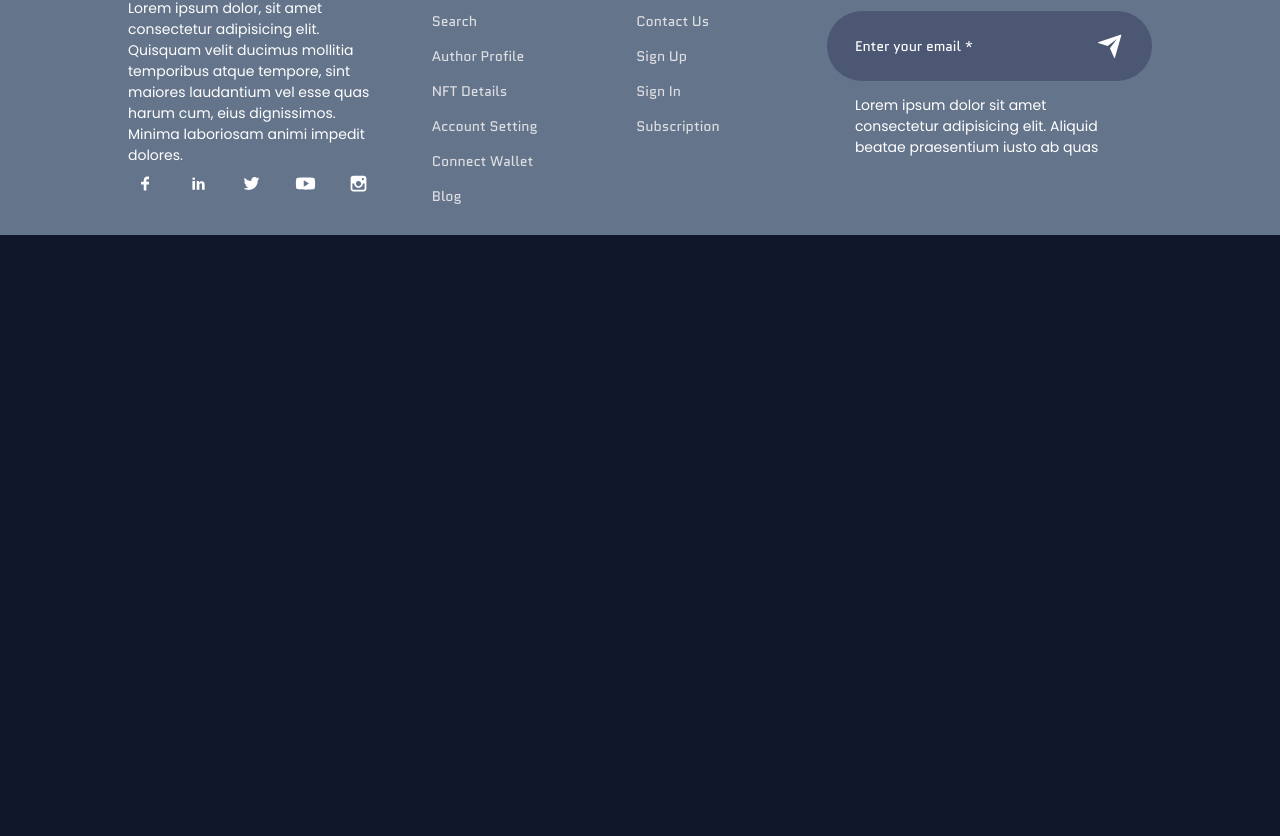
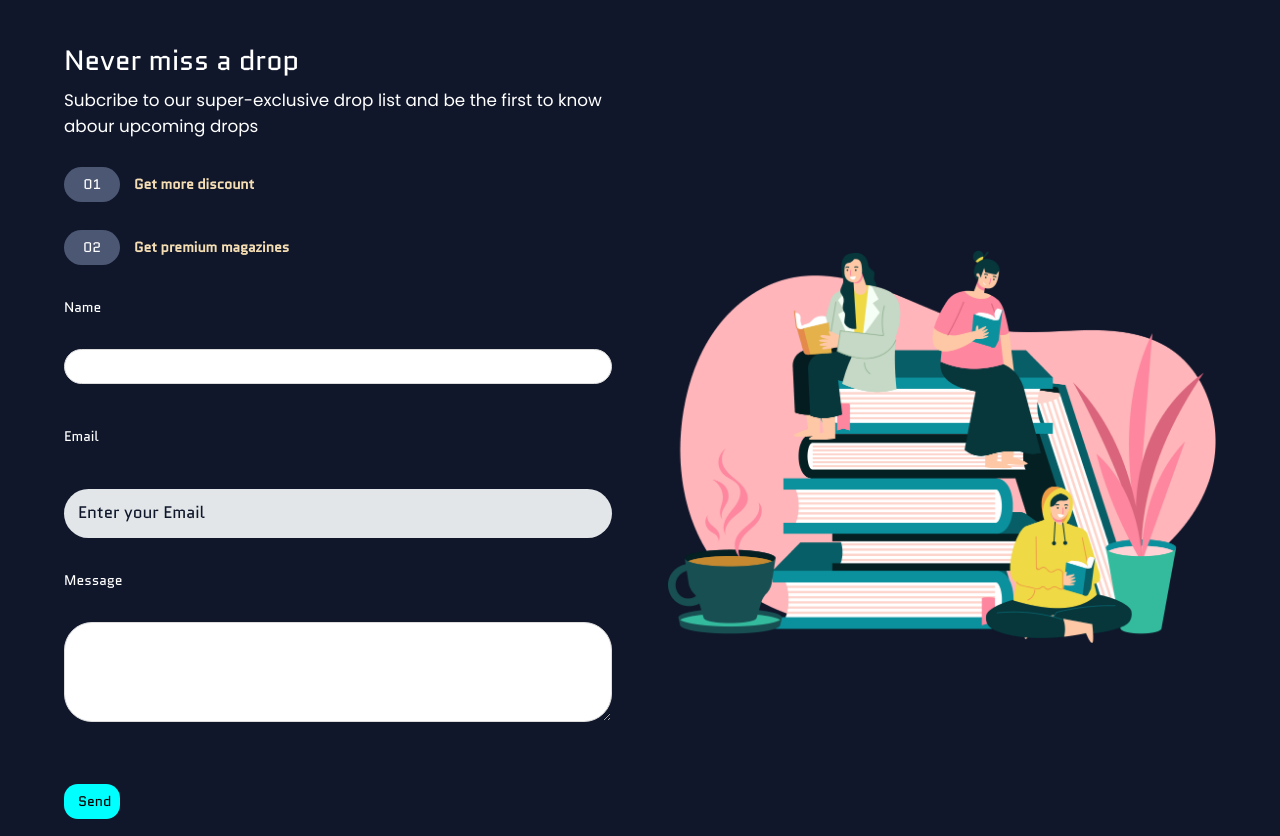
Before and after one commit to Benjcrpy/technar-marketplace-template-v2, a Next.js app: page / in a window 1280 px wide. Shown: the part 2224-3060 px from the top of the page. Before the commit the page ends 2459 px from the top, so only its background shows below. Built offline with nearby package versions, Linux system fonts and the light colour scheme.

Commit message:
Added Email

```diff
--- a/components/Componentsindex.js
+++ b/components/Componentsindex.js
@@ -4,8 +4,9 @@ import NavBar from "./NavBar/NavBar";
 import HeroSection from "./HeroSection/HeroSection";
 import Service from "./Service/Service";
 import BigNFTSlider from "./BigNFTSlider/BigNFTSlider";
+import Subscribe from "./Subscribe/Subscribe";
 
 
 
 
-export { Button, Footer, NavBar, HeroSection, Service, BigNFTSlider };
+export { Button, Footer, NavBar, HeroSection, Service, BigNFTSlider, Subscribe };
--- /dev/null
+++ b/components/Subscribe/Subscribe.jsx
@@ -0,0 +1,86 @@
+import React,  { useRef } from "react";
+import { RiSendPlaneFill } from "react-icons/ri";
+import Image from "next/image";
+import emailjs from '@emailjs/browser';
+
+//INTERNAL IMPORT
+import Style from "./Subscribe.module.css";
+import images from "../../img";
+
+const Subscribe = () => {
+
+    const form = useRef();
+
+    const sendEmail = (e) => {
+        e.preventDefault();
+
+        emailjs.sendForm('service_vil4k0x', 'template_r5w9mcn', form.current, 'GEWcPyl9zdyVuGTx5')
+          .then((result) => {
+              console.log(result.text);
+              console.log("Message Sent")
+          }, (error) => {
+              console.log(error.text);
+          });
+      };
+
+  return (
+    <div className={Style.subscribe}>
+      <div className={Style.subscribe_box}>
+        <div className={Style.subscribe_box_left}>
+          <h2>Never miss a drop</h2>
+          <p>
+            Subcribe to our super-exclusive drop list and be the first to know
+            abour upcoming drops
+          </p>
+          <div className={Style.subscribe_box_left_box}>
+            <span>01</span>
+            <small>Get more discount</small>
+          </div>
+
+          <div className={Style.subscribe_box_left_box}>
+            <span>02</span>
+            <small>Get premium magazines</small>
+          </div>
+
+          <form ref={form} onSubmit={sendEmail}>
+
+          <div className={Style.text_area}>
+          <label>Name</label>
+          <input className={Style.input_name} type="text" name="user_name" />
+          </div>
+
+
+          <label>Email</label>
+          <div className={Style.subscribe_box_left_input}>
+          <input type="email" name="user_email" placeholder="Enter your Email"  />
+
+
+          </div>
+
+        <div className={Style.text_area}>
+          <label>Message</label>
+          <textarea name="message" />
+
+          <input className={Style.subscribe_box_left_input_icon} type="submit" value="Send" />
+        </div>
+          </form>
+
+
+
+        </div>
+
+
+        <div className={Style.subscribe_box_right}>
+          <Image
+            src={images.update}
+            alt="get update"
+            height={600}
+            width={800}
+          />
+        </div>
+      </div>
+    </div>
+  );
+};
+
+export default Subscribe;
--- /dev/null
+++ b/components/Subscribe/Subscribe.module.css
@@ -0,0 +1,153 @@
+.subscribe{
+    width: 100%;
+    color: white;
+}
+
+.subscribe_box{
+    width: 80%;
+    margin: 0 auto;
+    padding:  8rem 0;
+
+    display: grid;
+    grid-template-columns: 1.5fr 2fr;
+    align-items: center;
+}
+
+.subscribe_box_left h2{
+    font-size: 3rem;
+    line-height: 2;
+}
+
+.subscribe_box p{
+    font-size: 1.2rem;
+    font-family: 'Poppins'
+}
+
+.subscribe_box_left_box{
+    display: flex;
+    align-items: center;
+    gap: 1rem;
+    margin-top: 2rem;
+    color: wheat;
+}
+
+
+.subscribe_box_left_box small{
+    font-size: 1rem;
+    font-weight: 700;
+}
+
+.subscribe_box_left_box span {
+    background-color: var(--icons-color);
+    color: white;
+    padding: .5rem 1rem;
+    border-radius: 2rem;
+    width: 4rem;
+    text-align: center;
+}
+
+.input_name {
+    width: 100%;
+    height: 35px;
+    padding: 7px;
+    outline: none;
+    border-radius: 2rem;
+    border: 1px solid rgb(220, 220, 220);
+    color: black;
+}
+
+.subscribe_box_left_input{
+    margin-top: 3rem;
+    padding: 2rem;
+    width: 80%;
+    border-radius: 2rem;
+    background-color: var(--icons-bg-color);
+
+
+    display: flex;
+    align-items: center;
+}
+
+.subscribe_box_left_input input{
+    background-color: transparent;
+    border: 0;
+    outline: none;
+    width: 90%;
+    cursor: pointer;
+    color: black;
+}
+
+.subscribe_box_left_input input::placeholder{
+    color: var(--main-bg-color);
+    font-size: 1.2rem;
+}
+
+.subscribe_box_left_input_icon {
+    font-size: 1rem;
+    color: black;
+    cursor: pointer;
+    margin-top: 4rem;
+    background-color: aqua;
+    padding: .5rem 1rem;
+    border-radius: 1rem;
+    width: 4rem;
+    text-align: center;
+
+}
+
+.text_area {
+    margin-bottom: 3rem;
+}
+
+.text_area label {
+    line-height: 6;
+}
+
+.text_area textarea {
+    max-width: 100%;
+    min-width: 100%;
+    width: 100%;
+    max-height: 100px;
+    min-height: 100px;
+    padding: 7px;
+    outline: none;
+    border-radius: 2rem;
+    border: 1px solid rgb(220, 220, 220);
+    color: black;
+
+}
+
+
+
+@media screen and (min-device-width: 320px) and (max-device-width: 768px){
+    .subscribe_box{
+        width: 90%;
+        grid-template-columns: 1fr;
+        gap: 4rem;
+    }
+    .subscribe_box_left_input{
+        width: 100%;
+        padding: 1rem;
+    }
+
+    .subscribe_box_left h2{
+        font-size: 2rem;
+    }
+}
+
+@media screen and (min-device-width: 768px) and (max-device-width: 1024px){
+    .subscribe_box{
+        width: 90%;
+        grid-template-columns: repeat(2, 1fr);
+        gap: 4rem;
+    }
+
+    .subscribe_box_left_input{
+        width: 100%;
+        padding: 1rem;
+    }
+
+    .subscribe_box_left h2{
+        font-size: 2rem;
+    }
+}
--- a/package.json
+++ b/package.json
@@ -9,6 +9,7 @@
     "lint": "next lint"
   },
   "dependencies": {
+    "@emailjs/browser": "^3.11.0",
     "@types/node": "18.15.5",
     "@types/react": "18.0.28",
     "@types/react-dom": "18.0.11",
--- a/pages/index.js
+++ b/pages/index.js
@@ -2,7 +2,7 @@ import React from 'react';
 
 
 import Style from '../styles/index.module.css';
-import { HeroSection, Service, BigNFTSlider } from '../components/Componentsindex';
+import { HeroSection, Service, BigNFTSlider, Subscribe } from '../components/Componentsindex';
 
 const Home = () => {
   return (
@@ -10,6 +10,7 @@ const Home = () => {
       <HeroSection/>
       <BigNFTSlider/>
       <Service/>
+      <Subscribe/>
    </div>
   );
 };
```
Also changed, not shown: 2 other files (tests, documents, lock files or other folders).
